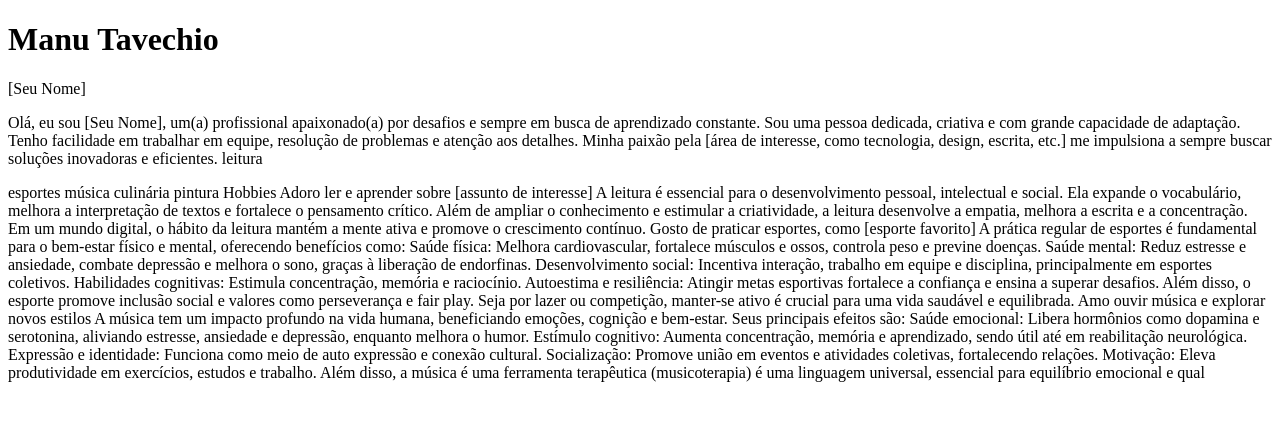
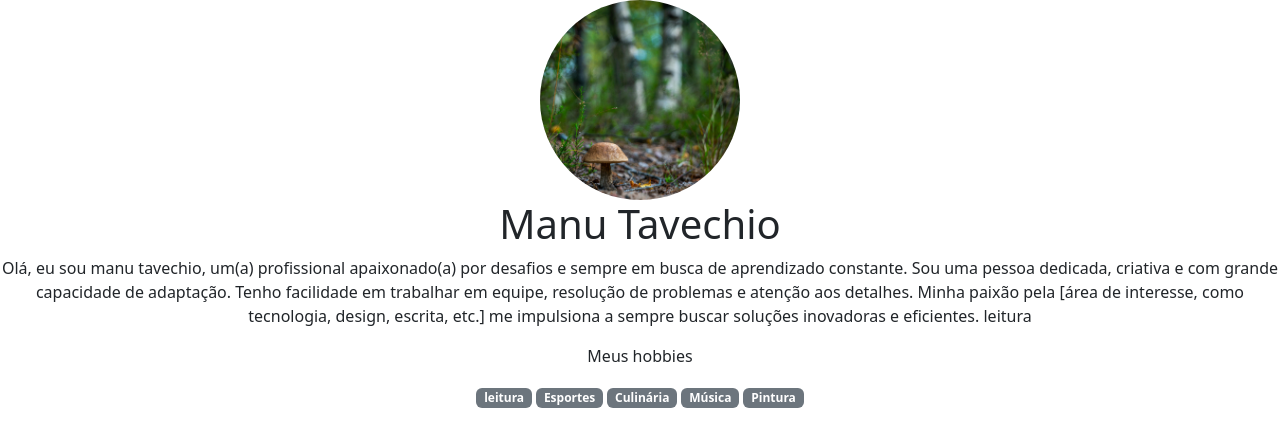
Before and after one commit to Tavechio/portifolio, a plain HTML site: page index.html in a window 1280 px wide. Drawn offline with nearby package versions, Linux system fonts and the light colour scheme.

Commit message:
Add files via upload

```diff
--- a/index.html
+++ b/index.html
@@ -4,42 +4,29 @@
     <meta charset="UTF-8">
     <meta http-equiv="X-UA-Compatible" content="IE=edge">
     <meta name="viewport" content="width=device-width, initial-scale=1.0">
+    <link href="https://cdn.jsdelivr.net/npm/bootstrap@5.3.4/dist/css/bootstrap.min.css" rel="stylesheet">
     <title>portifolio</title>
 </head>
 <body>
+    <header class="containr text-center">
+      <img src="img/arvore.jpg" alt="" width="200" height="200" class="rounded-circle">
     <h1>Manu Tavechio</h1>
-    [Seu Nome]
-<p>Olá, eu sou [Seu Nome], um(a) profissional apaixonado(a) por desafios e sempre em busca de aprendizado constante.
+<p>Olá, eu sou manu tavechio, um(a) profissional apaixonado(a) por desafios e sempre em busca de aprendizado constante.
     Sou uma pessoa dedicada, criativa e com grande capacidade de adaptação. Tenho facilidade em trabalhar em equipe, resolução de problemas e atenção aos detalhes. Minha paixão pela [área de interesse, como tecnologia, design, escrita, etc.] me impulsiona a sempre buscar soluções inovadoras e eficientes.
-    leitura</p>
-esportes
-música
-culinária
-pintura
-Hobbies
-Adoro ler e aprender sobre [assunto de interesse]
-A leitura é essencial para o desenvolvimento pessoal, intelectual e social. Ela expande o vocabulário, melhora a interpretação de textos e fortalece o pensamento crítico. Além de ampliar o conhecimento e estimular a criatividade, a leitura desenvolve a empatia, melhora a escrita e a concentração. Em um mundo digital, o hábito da leitura mantém a mente ativa e promove o crescimento contínuo.
+    leitura
+</p>
 
+<p>Meus hobbies</p>
+<div>
+    <p class="badge bg-secondary">leitura</p>
+    <p class="badge bg-secondary">Esportes</p>
+    <p class="badge bg-secondary">Culinária</p>
+    <p class="badge bg-secondary">Música</p>
+    <p class="badge bg-secondary">Pintura</p>
+  </div>
+</header>
 
-Gosto de praticar esportes, como [esporte favorito]
-A prática regular de esportes é fundamental para o bem-estar físico e mental, oferecendo benefícios como:
-Saúde física: Melhora cardiovascular, fortalece músculos e ossos, controla peso e previne doenças.
-Saúde mental: Reduz estresse e ansiedade, combate depressão e melhora o sono, graças à liberação de endorfinas.
-Desenvolvimento social: Incentiva interação, trabalho em equipe e disciplina, principalmente em esportes coletivos.
-Habilidades cognitivas: Estimula concentração, memória e raciocínio.
-Autoestima e resiliência: Atingir metas esportivas fortalece a confiança e ensina a superar desafios.
-Além disso, o esporte promove inclusão social e valores como perseverança e fair play. Seja por lazer ou competição, manter-se ativo é crucial para uma vida saudável e equilibrada.
-
-Amo ouvir música e explorar novos estilos
-A música tem um impacto profundo na vida humana, beneficiando emoções, cognição e bem-estar. Seus principais efeitos são:
-Saúde emocional: Libera hormônios como dopamina e serotonina, aliviando estresse, ansiedade e depressão, enquanto melhora o humor.
-Estímulo cognitivo: Aumenta concentração, memória e aprendizado, sendo útil até em reabilitação neurológica.
-Expressão e identidade: Funciona como meio de auto expressão e conexão cultural.
-Socialização: Promove união em eventos e atividades coletivas, fortalecendo relações.
-Motivação: Eleva produtividade em exercícios, estudos e trabalho.
-Além disso, a música é uma ferramenta terapêutica (musicoterapia) é uma linguagem universal, essencial para equilíbrio emocional e qual
-
-
+  <script src="https://cdn.jsdelivr.net/npm/bootstrap@5.3.4/dist/js/bootstrap.bundle.min.js" integrity="sha384-YUe2LzesAfftltw+PEaao2tjU/QATaW/rOitAq67e0CT0Zi2VVRL0oC4+gAaeBKu" crossorigin="anonymous"></script>
 
 </body>
 </html>
```
Also changed, not shown: img/arvore.jpg (added).
